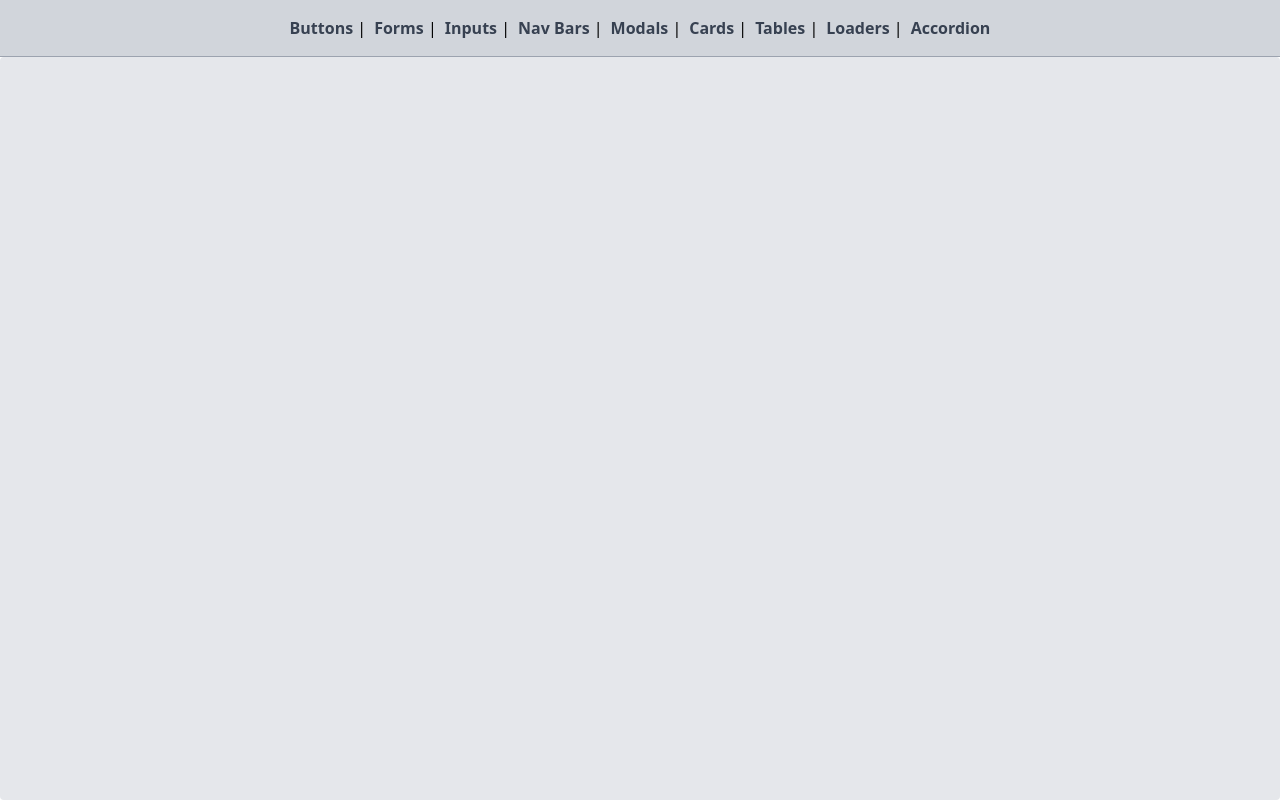
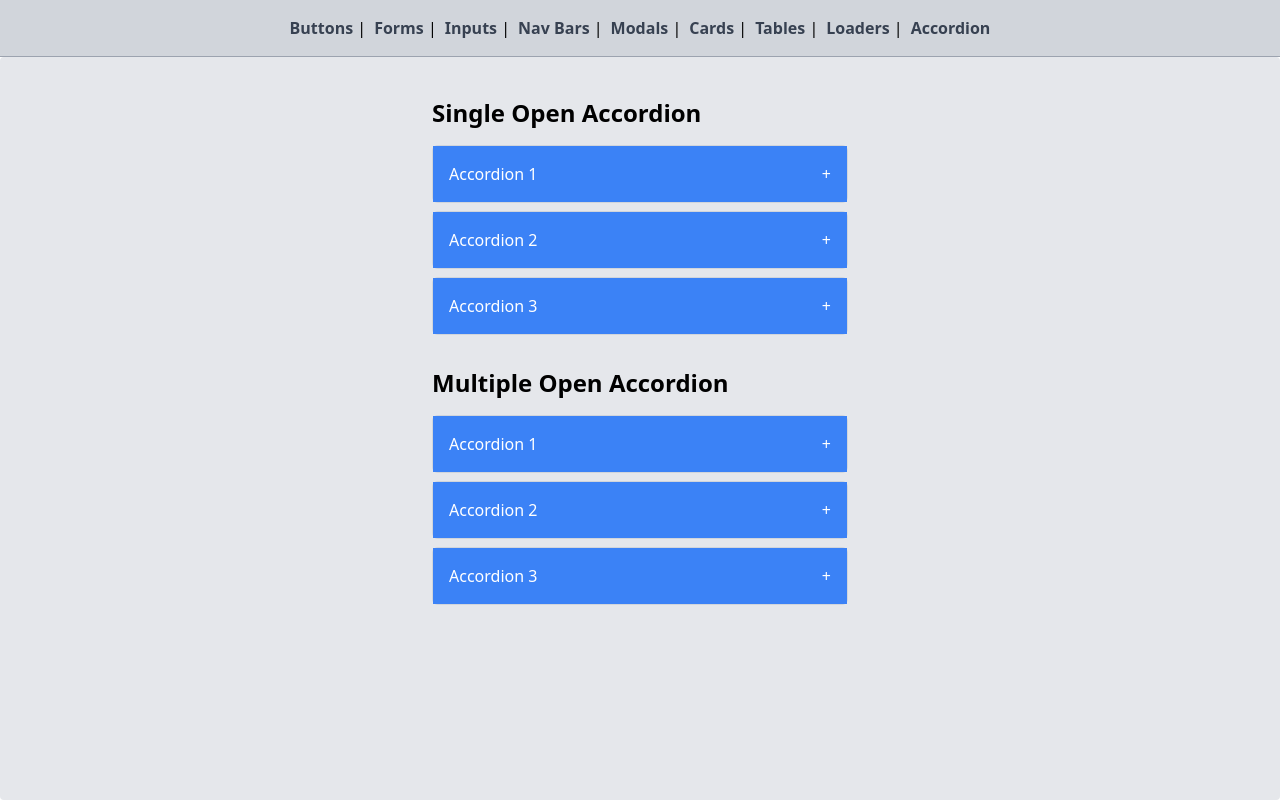
Before and after one commit to shaooriqbal/react-components-tailwind, a React (Create React App) app: page /accordians in a window 1280 px wide. Built offline with nearby package versions, Linux system fonts and the light colour scheme.

Commit message:
Loaders & Accordians

```diff
--- /dev/null
+++ b/src/components/accordians.jsx
@@ -0,0 +1,69 @@
+import React, { useState } from "react";
+
+const AccordionItem = ({ title, content, isOpen, onToggle }) => (
+  <div className="border border-gray-300 rounded-md mb-2">
+    <div
+      onClick={onToggle}
+      className="bg-blue-500 text-white p-4 cursor-pointer flex justify-between items-center"
+    >
+      <span>{title}</span>
+      <span>{isOpen ? "-" : "+"}</span>
+    </div>
+    {isOpen && (
+      <div className="p-4 bg-white text-gray-700 border-t border-gray-300">
+        {content}
+      </div>
+    )}
+  </div>
+);
+
+const Accordions = () => {
+  const [openIndex, setOpenIndex] = useState(null);
+  const [multipleOpen, setMultipleOpen] = useState([]);
+
+  const accordionData = [
+    { title: "Accordion 1", content: "This is the content for Accordion 1." },
+    { title: "Accordion 2", content: "This is the content for Accordion 2." },
+    { title: "Accordion 3", content: "This is the content for Accordion 3." },
+  ];
+
+  const toggleSingleAccordion = (index) => {
+    setOpenIndex(openIndex === index ? null : index);
+  };
+
+  const toggleMultipleAccordion = (index) => {
+    if (multipleOpen.includes(index)) {
+      setMultipleOpen(multipleOpen.filter((i) => i !== index));
+    } else {
+      setMultipleOpen([...multipleOpen, index]);
+    }
+  };
+
+  return (
+    <div className="p-4 max-w-md mx-auto">
+      <h2 className="text-2xl font-bold mb-4">Single Open Accordion</h2>
+      {accordionData.map((item, index) => (
+        <AccordionItem
+          key={index}
+          title={item.title}
+          content={item.content}
+          isOpen={openIndex === index}
+          onToggle={() => toggleSingleAccordion(index)}
+        />
+      ))}
+
+      <h2 className="text-2xl font-bold mt-8 mb-4">Multiple Open Accordion</h2>
+      {accordionData.map((item, index) => (
+        <AccordionItem
+          key={index}
+          title={item.title}
+          content={item.content}
+          isOpen={multipleOpen.includes(index)}
+          onToggle={() => toggleMultipleAccordion(index)}
+        />
+      ))}
+    </div>
+  );
+};
+
+export default Accordions;
--- /dev/null
+++ b/src/components/loaders.jsx
@@ -0,0 +1,71 @@
+import React from "react";
+
+const LoaderGrid = () => {
+  const loaders = [
+    "spinner-border",
+    "spinner-grow",
+    "ring",
+    "dot-flash",
+    "ellipsis",
+    "pulse",
+  ];
+
+  const getLoader = (type) => {
+    switch (type) {
+      case "spinner-border":
+        return (
+          <div className="border-4 border-t-4 border-blue-500 rounded-full w-10 h-10 animate-spin"></div>
+        );
+      case "spinner-grow":
+        return (
+          <div className="bg-blue-500 w-8 h-8 rounded-full animate-ping"></div>
+        );
+      case "ring":
+        return (
+          <div className="relative w-10 h-10">
+            <div className="absolute border-4 border-blue-500 rounded-full w-full h-full animate-spin border-t-transparent"></div>
+          </div>
+        );
+      case "dot-flash":
+        return (
+          <div className="flex space-x-2">
+            <div className="w-4 h-4 bg-blue-500 rounded-full animate-bounce"></div>
+            <div className="w-4 h-4 bg-blue-500 rounded-full animate-bounce animation-delay-200"></div>
+            <div className="w-4 h-4 bg-blue-500 rounded-full animate-bounce animation-delay-400"></div>
+          </div>
+        );
+      case "ellipsis":
+        return (
+          <div className="flex space-x-2">
+            <div className="w-4 h-4 bg-blue-500 rounded-full animate-pulse"></div>
+            <div className="w-4 h-4 bg-blue-500 rounded-full animate-pulse animation-delay-200"></div>
+            <div className="w-4 h-4 bg-blue-500 rounded-full animate-pulse animation-delay-400"></div>
+          </div>
+        );
+      case "pulse":
+        return (
+          <div className="w-8 h-8 bg-blue-500 rounded-full animate-pulse"></div>
+        );
+      default:
+        return null;
+    }
+  };
+
+  return (
+    <div className="grid grid-cols-2 gap-4 p-4">
+      {loaders.map((loader, index) => (
+        <div
+          key={index}
+          className="flex flex-col items-center justify-center space-y-2"
+        >
+          {getLoader(loader)}
+          <span className="text-sm text-gray-600 capitalize">
+            {loader.replace("-", " ")}
+          </span>
+        </div>
+      ))}
+    </div>
+  );
+};
+
+export default LoaderGrid;
--- a/src/routes/index.jsx
+++ b/src/routes/index.jsx
@@ -9,6 +9,8 @@ import NavBars from "../components/nav_bars";
 import ModalsComponent from "../components/modals";
 import Cards from "../components/cards";
 import ReactTableExample from "../components/tables";
+import LoaderGrid from "../components/loaders";
+import Accordions from "../components/accordians";
 
 export default function AppRoutes() {
   return (
@@ -24,8 +26,8 @@ export default function AppRoutes() {
             <Route path="modals" element={<ModalsComponent />} />
             <Route path="cards" element={<Cards />} />
             <Route path="tables" element={<ReactTableExample />} />
-            <Route path="loaders" element={<></>} />
-            <Route path="accordians" element={<></>} />
+            <Route path="loaders" element={<LoaderGrid />} />
+            <Route path="accordians" element={<Accordions />} />
           </Route>
         </Routes>
       </Suspense>
```
